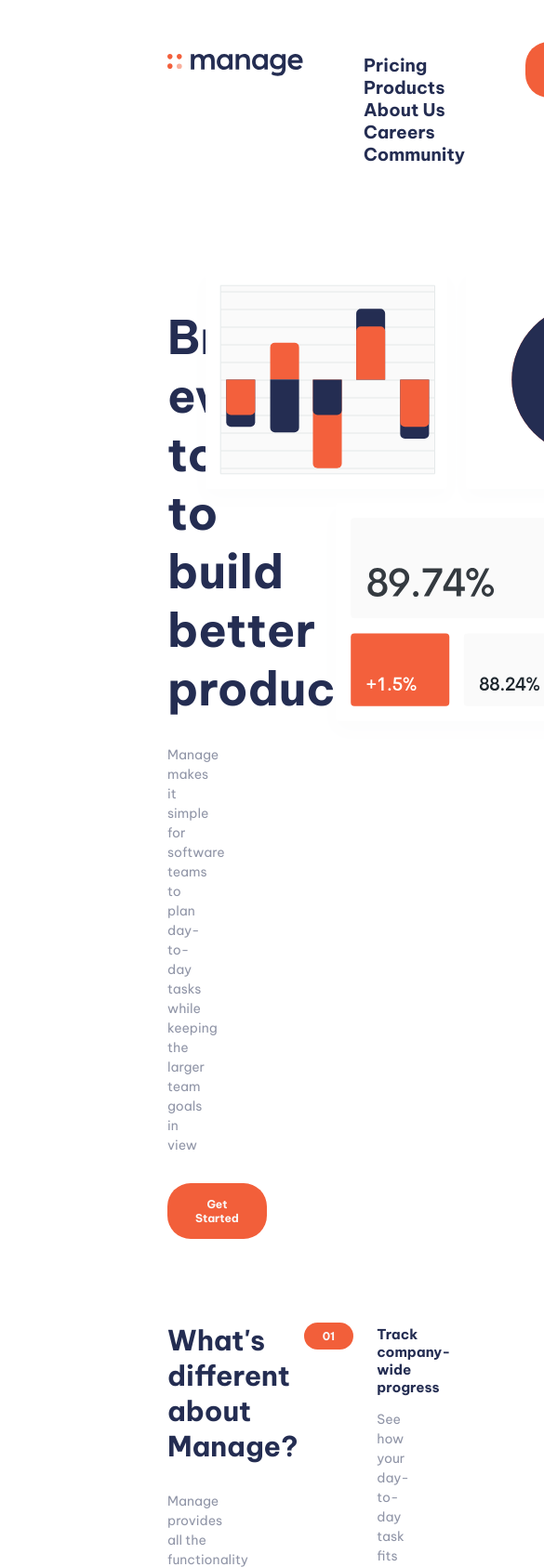
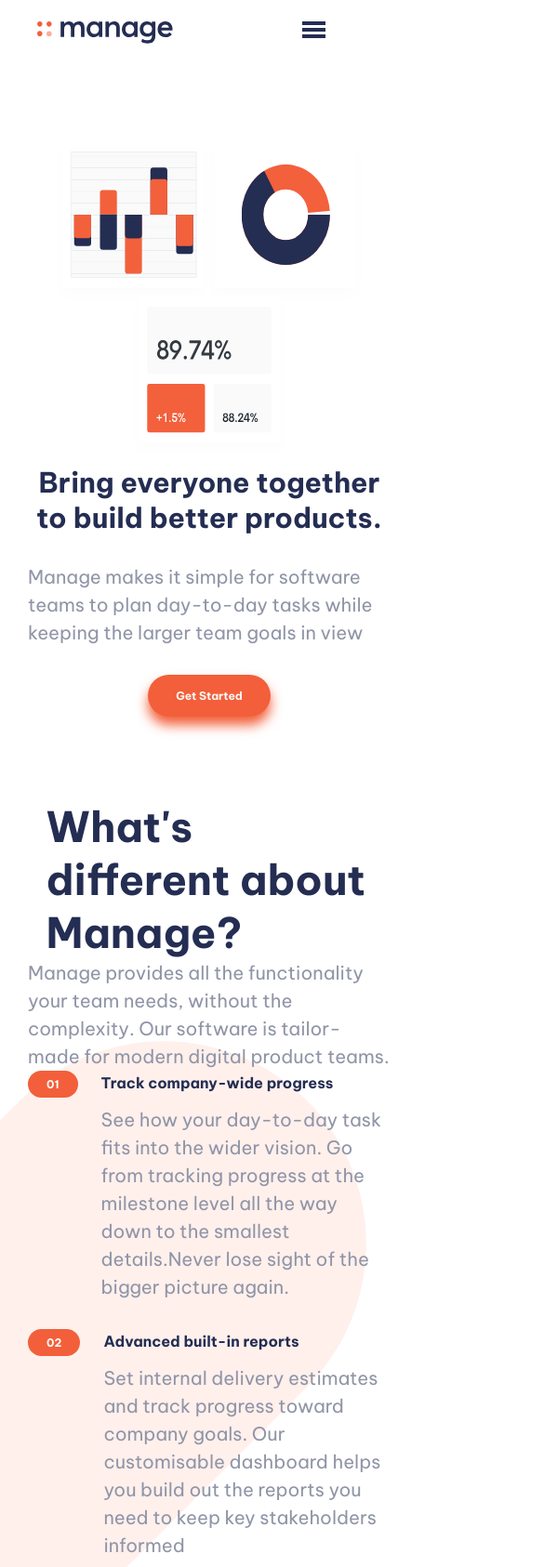
Before and after one commit to Tegzy-cmd/Group-Zambezi-manage-landing-page, a plain HTML site: page index.html in a window 390 px wide. Shown: the top 1686 px of the page at 93% size, 585 px wide, since content can reach past the window. Drawn offline with Linux system fonts and the light colour scheme.

Commit message:
Started working on mobile css

```diff
--- a/index.html
+++ b/index.html
@@ -29,7 +29,8 @@
 
             </div>
             <div class="nav-action-btn">
-                <button class="btn">Get Started</button>
+                <button class="btn bx-sh btn-1">Get Started</button>
+                <img src="images/icon-hamburger.svg" class="hamburger-open" alt="">
 
             </div>
         </nav>
@@ -42,7 +43,7 @@
     </section> -->
 
     <section class="container">
-        <div class="grid-box">
+        <div class="grid-box s-around grid-rev">
             <div class="jumbotron">
                 <div class="jumbotron-head">
                     <h2 class="heading">Bring everyone together to build better products.</h2>
@@ -52,7 +53,7 @@
                         the larger team goals in view</p>
                 </div>
                 <div class="jumbotron-btn">
-                    <button class="btn">Get Started</button>
+                    <button class="btn btn-1 bx-sh">Get Started</button>
                 </div>
             </div>
             <div class="charts">
@@ -141,6 +142,17 @@
                     <h2 class="heading2">Anisha Li</h2>
                 </div>
                 <div class="testimonial-text">
+                    <p class="text">"Manage has supercharged our team’s workflow. The ability to maintain
+                        visibility on larger milestones at all times keeps everyone motivated.”
+                    </p>
+                </div>
+            </div>
+            <div class="testimonial">
+                <div class="testimonial-img"> <img src="images/avatar-anisha.png" alt=""></div>
+                <div class="testimonial-name">
+                    <h2 class="heading2">Anisha Li</h2>
+                </div>
+                <div class="testimonial-text">
                     <p class="text">Manage has supercharged our team’s workflow. The ability to maintain
                         visibility on larger milestones at all times keeps everyone motivated.”
                     </p>
@@ -158,7 +170,7 @@
                 </div>
             </div>
         </div>
-        <div class="testimonials-btn"><button class="btn">Get Started</button></div>
+        <div class="testimonials-btn"><button class="btn btn-1 bx-sh">Get Started</button></div>
     </section>
     <section class="container-fluid banner">
         <div class="pre-footer">
@@ -172,7 +184,7 @@
     </section>
     <section class="container-fluid bg-black">
         <div class="footer-grid-box">
-            <div class="footer-grid space">
+            <div class="footer-grid rg">
                 <div class="logo">
                     <img src="../images/logo-white.svg" alt="">
                 </div>
@@ -185,21 +197,21 @@
 
                 </div>
             </div>
-            <div class="footer-grid">
+            <div class="footer-grid rgs">
                 <a href="#">Home</a>
                 <a href="#">Pricing</a>
                 <a href="#">Products</a>
                 <a href="#">About Us</a>
             </div>
-            <div class="footer-grid">
+            <div class="footer-grid rgs">
                 <a href="#">Carrers</a>
                 <a href="#">Community</a>
                 <a href="#">Privacy Policy</a>
             </div>
-            <div class="footer-grid space">
+            <div class="footer-grid items-end rg">
                 <div class="subscribe">
                     <input type="text" name="" id="" placeholder="Updates in your inbox">
-                    <p class="feature-no">Go</p>
+                    <button class="feature-no btn btn-1">Go</button>
                 </div>
                 <div class="footer__copyright">
                     <p>Copyright 2020. All Rights Reserved</p>
--- a/style.css
+++ b/style.css
@@ -9,33 +9,74 @@
 }
 
 body {
-    /* background-image: url('images/bg-tablet-pattern.svg');
-    background-repeat:no-repeat;
- */}
+    background-image: url('images/bg-tablet-pattern.svg'), url('images/bg-tablet-pattern.svg');
+    background-repeat: no-repeat;
+    background-position: 1000px -150px, -420px 1120px;
+
+}
 
 /* Default designs start here */
-.flex{
+.nav-bar a:hover {
+    color: hsl(227, 12%, 61%);
+}
+
+.footer-grid a:hover {
+    color: hsl(12, 88%, 59%);
+}
+
+.btn-1:hover {
+    background-color: hsl(13, 100%, 96%);
+}
+
+.bx-sh {
+    box-shadow: 0px 9px 13px hsl(12, 88%, 59%);
+
+}
+
+.s-around {
+    align-content: space-between;
+}
+
+.rg {
+    row-gap: 50px !important;
+}
+
+.rgs {
+    row-gap: 22px !important;
+}
+
+.items-end {
+    align-items: end;
+}
+
+.flex {
     display: flex;
     flex-direction: column;
     align-items: center;
 }
-.mb{
+
+.mb {
     margin-bottom: 70px;
 }
-.mt{
+
+.mt {
     margin-top: 120px;
 }
-.bg-black{
+
+.bg-black {
     background-color: hsl(233, 12%, 13%);
     height: fit-content;
 }
+
 .container {
     padding: 5px 180px;
     width: 100%
 }
-.container-fluid{
+
+.container-fluid {
     width: 100%;
 }
+
 .btn {
     cursor: pointer;
     outline: none;
@@ -60,11 +101,12 @@ body {
     color: hsl(228, 39%, 23%);
 }
 
-.heading2{
+.heading2 {
     font-weight: 700;
-    font-size: 15px;
+    font-size: 16px;
     color: hsl(228, 39%, 23%);
 }
+
 .sub-text {
     margin: 30px 0px;
     width: 60%;
@@ -72,7 +114,7 @@ body {
 
 .text {
     font-weight: 400;
-    font-size: 14px;
+    font-size: 16px;
     text-align: start;
     line-height: 1.5;
     color: hsl(227, 12%, 61%);
@@ -86,7 +128,7 @@ body {
     column-gap: 20%;
 }
 
-.feature-no{
+.feature-no {
 
     outline: none;
     border: none;
@@ -98,9 +140,11 @@ body {
     color: hsl(0, 0%, 98%);
 
 }
-a{
+
+a {
     text-decoration: none;
 }
+
 /* Default design ends here  */
 
 .nav-bar {
@@ -116,9 +160,7 @@ a{
     margin: 13px 0px;
 }
 
-.logo {
-
-}
+.logo {}
 
 .nav-links {
     >a {
@@ -130,16 +172,16 @@ a{
     }
 }
 
-.nav-action-btn {}
+.hamburger-open {
+    display: none;
+}
 
 .jumbotron {
     padding-top: 50px;
     width: 50%;
 }
 
-.jumbotron-head {
-
-}
+.jumbotron-head {}
 
 .charts {
     width: 50%;
@@ -157,19 +199,23 @@ a{
     display: flex;
     flex-direction: column;
 }
-.feature-head{
+
+.feature-head {
     width: 60%;
 }
-.feature-body{
+
+.feature-body {
     padding-right: 30px;
 }
+
 .feature-list {
     /* border: 1px solid red; */
     width: 65%;
     display: flex;
     flex-direction: column;
 }
-.feature{
+
+.feature {
     /* border: 1px solid red; */
     width: 100%;
     display: flex;
@@ -177,17 +223,21 @@ a{
     column-gap: 25px;
     margin-bottom: 30px;
 }
-.feature-text{
+
+.feature-text {
     margin-top: 3px;
     width: 100%;
 }
-.feature-text-body{
+
+.feature-text-body {
     padding-right: 40px;
-    > p{
+
+    >p {
         margin-top: 15px;
     }
 }
-.testimonials{
+
+.testimonials {
     display: flex;
     /* flex-direction: row; */
     /* column-gap: 100px; */
@@ -195,101 +245,325 @@ a{
     justify-content: center;
     margin-top: 120px;
 }
-.testimonial{
-    background-color:hsl(0, 0%, 98%);
+
+.testimonial {
+    background-color: hsl(0, 0%, 98%);
     display: flex;
     flex-direction: column;
     align-items: center;
-    row-gap: 25px;
-    width: 23%;
-    margin: 50px 60px 50px 60px;
+    row-gap: 15px;
+    width: 35%;
+    margin: 50px 30px 50px 30px;
     padding: 0px 35px 50px 35px;
 }
 
-.testimonial-img{
+.testimonial-img {
     margin-top: -40px;
     text-align: center;
 
 
-    >img{
+    >img {
         width: 60%;
         height: 60%;
     }
 }
-.testimonial-heading{
+
+.testimonial-heading {
     text-align: center;
 }
-.testimonial-text{
-    > p{
+
+.testimonial-text {
+    >p {
         text-align: center;
     }
 }
-.banner{
+
+.banner {
     background-color: hsl(12, 88%, 59%);
 }
-.pre-footer{
+
+.pre-footer {
     display: flex;
     flex-direction: row;
     justify-content: space-between;
     padding: 50px 150px;
 }
-.pre-footer-text{
+
+.pre-footer-text {
     width: 30%;
-    > h2{
+
+    >h2 {
         color: hsl(0, 0%, 98%);
     }
 }
-.pre-footer-btn{
-    > button{
+
+.pre-footer-btn {
+    >button {
         color: hsl(12, 88%, 59%);
         background-color: hsl(0, 0%, 98%);
     }
 }
-.footer-grid-box{
+
+.footer-grid-box {
     width: 100%;
     display: flex;
     flex-direction: row;
     column-gap: 100px;
     padding: 25px 150px;
-    /* align-content: space-evenly; */
+
     /* column-gap: 30px; */
 }
-.footer-grid{
+
+.footer-grid {
     display: flex;
     flex-direction: column;
-    flex-grow: 4;
+    flex-grow: 3;
     row-gap: 10px;
     /* align-items: start;
     justify-items: center; */
 }
-.space{
-    row-gap: 35px;
-}
-.subscribe{
+
+.subscribe {
     display: flex;
-    flex-direction:row;
+    flex-direction: row;
     column-gap: 10px;
-    > input{
+
+    >input {
         padding: 10px 25px;
         border: none;
         border-radius: 25px;
     }
 
 }
-.footer-grid,:any-link{
+
+.footer-grid,
+:any-link {
     color: hsl(0, 0%, 98%);
 }
-.socials{
-    > i {
+
+.socials {
+    >i {
         font-size: 20px;
         margin: 0px 5px;
     }
 }
-.footer__copyright{
+
+.footer__copyright {
     margin-top: 25px;
-    > p{
+
+    >p {
         font-size: 8px;
         color: hsl(227, 12%, 61%);
         padding-left: 90px;
     }
 }
+
+
+/*
+
+
+
+
+
+
+/* Media Query For Mobile */
+@media only screen and (max-width: 600px) {
+
+    * {
+        margin: 0;
+        padding: 0;
+    }
+
+    .container {
+        width: 100vw;
+        flex-direction: column;
+        margin: 0;
+        padding: 5px 30px;
+    }
+
+    .container-fluid {
+        width: 100vw;
+        flex-direction: column;
+
+    }
+
+    .nav-bar {
+        padding: 5px 0px;
+        margin: 0;
+        width: 100%;
+        justify-content:space-around;
+
+    }
+
+    .logo{
+        margin: 13px 0 0 0;
+    }
+
+    .nav-links a {
+        display: none;
+    }
+
+    .nav-action-btn {
+        >button {
+            display: none;
+        }
+
+        >img {
+            display: block;
+            padding-top: 13px;
+        }
+    }
+
+    .grid-box {
+        flex-direction: column;
+        width: 100vw;
+    }
+
+    .testimonials {
+        flex-direction: column;
+    }
+
+    .footer-grid-box {
+        flex-direction: column;
+        width: 100%;
+    }
+
+    .charts {
+        text-align: center;
+        width: 100%;
+        >img {
+            width: 340px;
+            height: 350px;
+        }
+    }
+
+    .grid-rev{
+        flex-direction: column-reverse;
+    }
+
+    .jumbotron {
+        padding-top: 0px;
+        width: 100%;
+        display: flex;
+        flex-direction: column;
+        align-items: center;
+        row-gap: 30px;
+    }
+
+    .jumbotron-head {
+        width: 100%;
+        > h2{
+            font-size: 30px;
+            text-align: center;
+        }
+    }
+
+    .charts {
+        width: 100%;
+
+    }
+
+    .features {
+        display: flex;
+        flex-direction: column;
+
+
+
+    }
+
+    .features-main {
+        width: 100%;
+        display: flex;
+        flex-direction: column;
+        align-items: center;
+        justify-content: center;
+    }
+
+
+
+    .feature-body {
+        padding-right: 0px;
+    }
+
+    .feature-list {
+        /* border: 1px solid red; */
+        width: 100%;
+        display: flex;
+        flex-direction: column;
+    }
+
+    .feature {
+        /* border: 1px solid red; */
+        width: 100%;
+        display: flex;
+        flex-direction: row;
+        column-gap: 25px;
+        margin-bottom: 30px;
+    }
+
+    .feature-text {
+        margin-top: 3px;
+        width: 100%;
+    }
+
+    .feature-text-body {
+        padding-right: 0px;
+
+        >p {
+            margin-top: 15px;
+        }
+    }
+
+
+
+    /* Typography style */
+    .btn {
+        cursor: pointer;
+        outline: none;
+        border: none;
+        padding: 15px 30px;
+        border-radius: 25px;
+        font-size: 12px;
+        font-weight: 700;
+        background: hsl(12, 88%, 59%);
+        color: hsl(0, 0%, 98%);
+    }
+
+    .feature-head {
+        width: 90vw;
+        margin: 0 auto;
+        > h2{
+
+            font-weight: 700;
+            font-size:45px;
+        }
+    }
+    .heading {
+        font-weight: 700;
+        font-size: 45px;
+        color: hsl(228, 39%, 23%);
+    }
+
+    .sub-heading {
+        font-weight: 700;
+        font-size: 30px;
+        color: hsl(228, 39%, 23%);
+    }
+
+    .heading2 {
+        font-weight: 700;
+        font-size: 16px;
+        color: hsl(228, 39%, 23%);
+    }
+
+    .sub-text {
+        margin:0px;
+        text-align: center;
+        width: 100vw;
+    }
+    .text{
+        font-size: 20px;
+    }
+
+
+}
```
